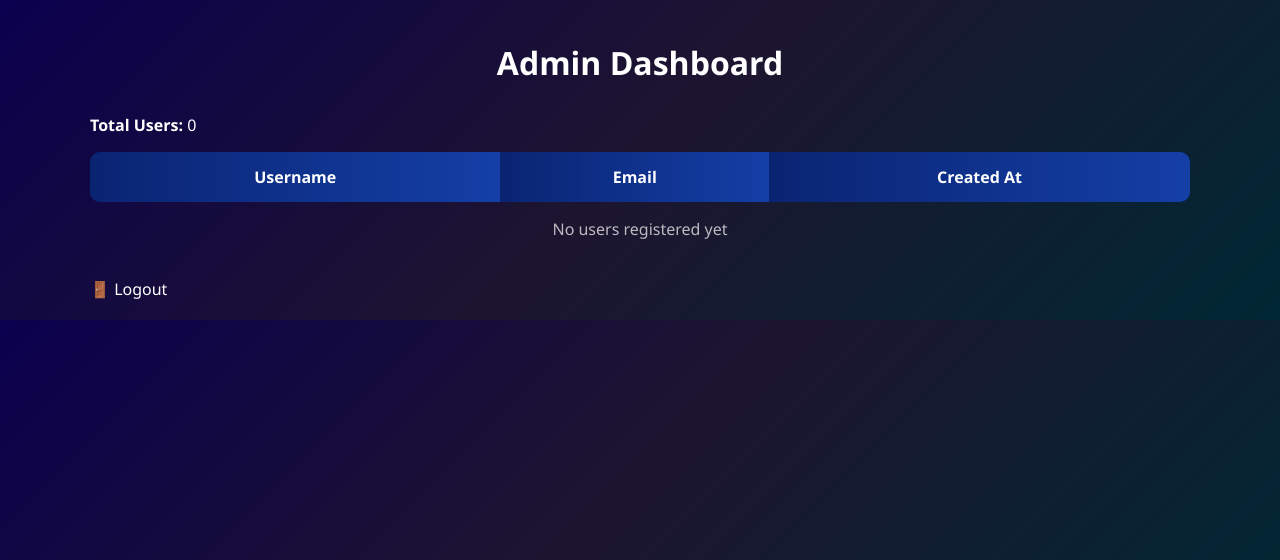
After one commit to nandini-999/crypto-price-tracker, a Flask app: page /admin in a window 1280 px wide. The commit adds this page. Shown: the top 560 px of the page. Run offline with Flask 3, Linux system fonts and the light colour scheme; the visitor is signed in with stand-in values (Sample User, id 1); lists and menus that the app fills with data are empty.

Commit message:
Initial commit - Crypto Price Tracker Flask App

```diff
--- a/app.py
+++ b/app.py
@@ -2,15 +2,15 @@ from flask import Flask, render_template, request, session, redirect, url_for
 from datetime import datetime
 import requests
 import socket
-
-
-
-
+from werkzeug.security import generate_password_hash, check_password_hash
+ADMIN_USERNAME = "admin"
+ADMIN_PASSWORD = "admin123"  # change later
 
 app = Flask(__name__)
 app.secret_key = "super_secret_key_for_crypto_app"  # Required for session
 LAST_GOOD_PRICES = {}
-
+USERS_DB={}
+users = []
 COINGECKO_API = "https://api.coingecko.com/api/v3/simple/price"
 
 # Save original getaddrinfo
@@ -59,9 +59,41 @@ def fetch_prices():
         # ✅ Fallback to last good data
         return LAST_GOOD_PRICES
 
+from flask import session, redirect, url_for
 
+@app.route("/admin/login", methods=["GET", "POST"])
+def admin_login():
+    if request.method == "POST":
+        username = request.form.get("username")
+        password = request.form.get("password")
+
+        if username == ADMIN_USERNAME and password == ADMIN_PASSWORD:
+            session["is_admin"] = True
+            return redirect(url_for("admin_dashboard"))
+
+        return render_template("admin_login.html", error="Invalid credentials")
+
+    return render_template("admin_login.html")
+
+def admin_required():
+    return session.get("is_admin")
 
 from flask import make_response
+@app.route("/admin")
+def admin_dashboard():
+    if not session.get("is_admin"):
+        return redirect(url_for("admin_login"))
+
+    return render_template(
+        "admin.html",
+        total_users=len(users),
+        users=users
+    )
+
+@app.route("/admin/logout")
+def admin_logout():
+    session.pop("is_admin", None)
+    return redirect(url_for("index"))
 
 @app.route("/", methods=["GET", "POST"])
 def index():
@@ -138,28 +170,61 @@ from flask import Flask, render_template, request, redirect, url_for
 
 # existing app setup stays same
 
-@app.route("/login", methods=["GET", "POST"])
-def login():
-    if request.method == "POST":
-        # later: validate user (DynamoDB / Cognito)
-        return redirect(url_for("index"))
-
-    return render_template("login.html")
 
 
 @app.route("/signup", methods=["GET", "POST"])
 def signup():
     if request.method == "POST":
-        # later: create user (DynamoDB / Cognito)
+        username = request.form.get("username")
+        email = request.form.get("email")
+        password = request.form.get("password")
+
+        # Check duplicate username
+        for u in users:
+            if u["username"] == username:
+                return render_template(
+                    "signup.html",
+                    error="Username already exists"
+                )
+
+        hashed_password = generate_password_hash(password)
+
+        users.append({
+            "username": username,
+            "email": email,
+            "password": hashed_password,
+            "created_at": datetime.now().strftime("%Y-%m-%d %H:%M:%S")
+        })
+
         return redirect(url_for("login"))
 
     return render_template("signup.html")
 
 
+@app.route("/login", methods=["GET", "POST"])
+def login():
+    if request.method == "POST":
+        username = request.form.get("username")
+        password = request.form.get("password")
+
+        for u in users:
+            if u["username"] == username and check_password_hash(u["password"], password):
+                session["user"] = username
+                return redirect(url_for("index"))
+
+        return render_template(
+            "login.html",
+            error="Invalid username or password"
+        )
+
+    return render_template("login.html")
 
 
 
-
+@app.route("/logout")
+def logout():
+    session.pop("user", None)
+    return redirect(url_for("login"))
 
 
 @app.route("/favorites")
--- /dev/null
+++ b/templates/admin.html
@@ -0,0 +1,40 @@
+<!DOCTYPE html>
+<html>
+<head>
+    <title>Admin Dashboard</title>
+    <link rel="stylesheet" href="{{ url_for('static', filename='style.css') }}">
+</head>
+<body>
+<div class="container">
+
+    <h1>Admin Dashboard</h1>
+
+    <p><b>Total Users:</b> {{ total_users }}</p>
+
+    <table>
+        <tr>
+            <th>Username</th>
+            <th>Email</th>
+            <th>Created At</th>
+        </tr>
+
+        {% for user in users %}
+        <tr>
+            <td>{{ user.username }}</td>
+            <td>{{ user.email }}</td>
+            <td>{{ user.created_at }}</td>
+        </tr>
+        {% endfor %}
+    </table>
+
+    {% if total_users == 0 %}
+        <p style="text-align:center; opacity:0.7;">
+            No users registered yet
+        </p>
+    {% endif %}
+
+    <br>
+    <a href="/admin/logout">🚪 Logout</a>
+</div>
+</body>
+</html>
--- a/templates/index.html
+++ b/templates/index.html
@@ -26,6 +26,8 @@
         <a href="/favorites" class="auth-btn" style="background: rgba(255,255,255,0.2); color:white;">Favorites</a>
         <a href="/login" class="auth-btn">Login</a>
         <a href="/signup" class="auth-btn secondary">Sign Up</a>
+        <a href="/admin/login" class="auth-btn">Admin</a>
+
     </div>
 
     <!-- APP TITLE -->
```
Also changed, not shown: templates/admin_login.html (added, +25 -0 lines), templates/login.html (+9 -4 lines), templates/signup.html (+12 -6 lines).
